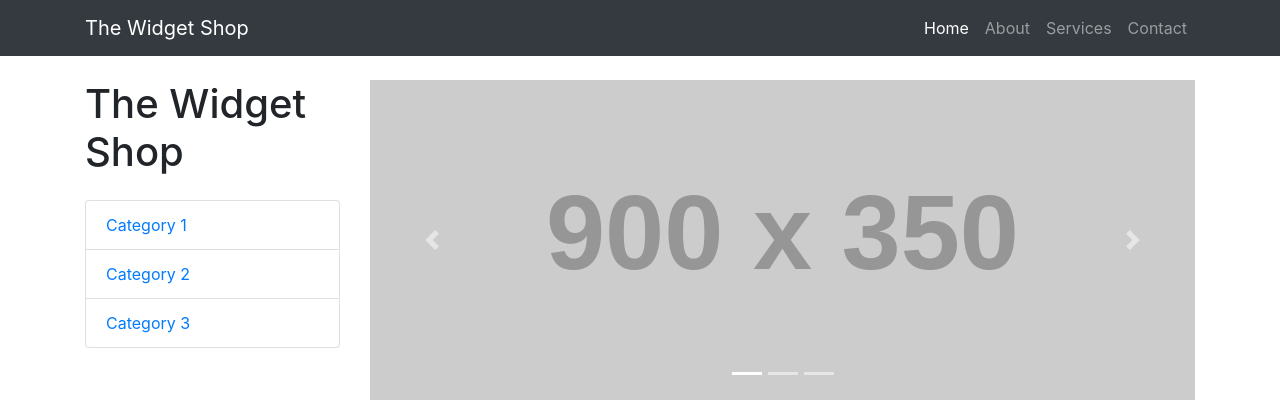
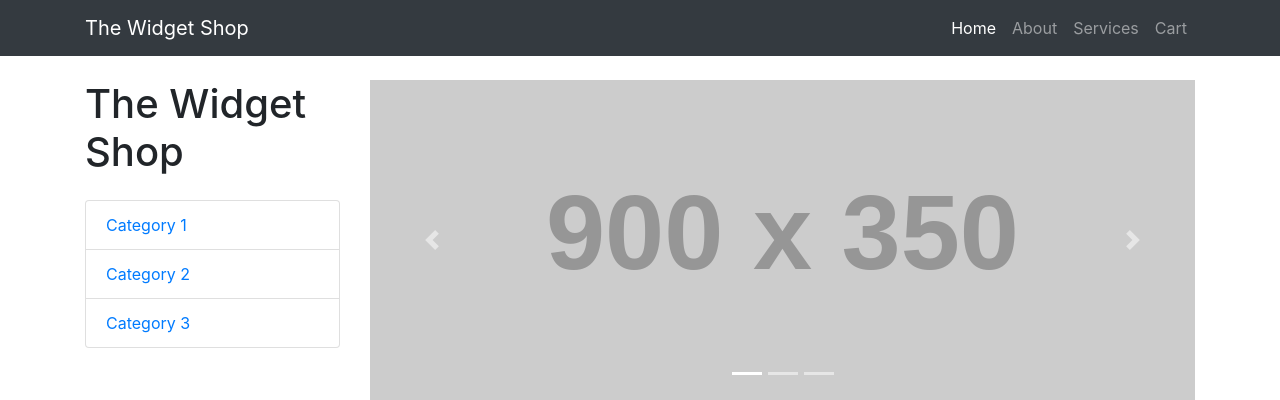
Before and after one commit to andrewdempsey2018/The-Widget-Shop, a Django app: page / in a window 1280 px wide. Shown: the top 400 px of the page. Run offline with Django 3.2, Linux system fonts and the light colour scheme; data comes from the database, SQL or seed files in the repository; both versions use the stored data as it was after the commit; grey boxes labelled with a size stand in for pictures from a placeholder-image service; some libraries are stand-ins or nearby versions.

Commit message:
Added basic view cart page

```diff
--- a/cart/templates/cart/view.html
+++ b/cart/templates/cart/view_cart.html
@@ -1,15 +1,21 @@
 <!DOCTYPE html>
 <html lang="en">
+
 <head>
     <meta charset="UTF-8">
     <meta name="viewport" content="width=device-width, initial-scale=1.0">
     <title>Document</title>
 </head>
+
 <body>
     <h1>View cart</h1>
     {% for key, item in cart.items %}
     <h3>{{ item.name }}</h3>
     <h3>{{ key.name }}</h3>
     {% endfor %}
+
+    <a href="{% url 'index' %}">back to index</a>
+
 </body>
+
 </html>
--- a/cart/urls.py
+++ b/cart/urls.py
@@ -4,5 +4,5 @@ from . import views
 
 urlpatterns = [
     path("add/<id>/", views.add, name='add'),
-    path("view/", views.view, name='view'),
+    path("view_cart/", views.view_cart, name='view_cart'),
 ]
--- a/templates/base.html
+++ b/templates/base.html
@@ -42,7 +42,7 @@
                         <a class="nav-link" href="#">Services</a>
                     </li>
                     <li class="nav-item">
-                        <a class="nav-link" href="#">Contact</a>
+                        <a class="nav-link" href="{% url 'view_cart' %}">Cart</a>
                     </li>
                 </ul>
             </div>
```
Also changed, not shown: cart/views.py (+3 -14 lines), db.sqlite3.
